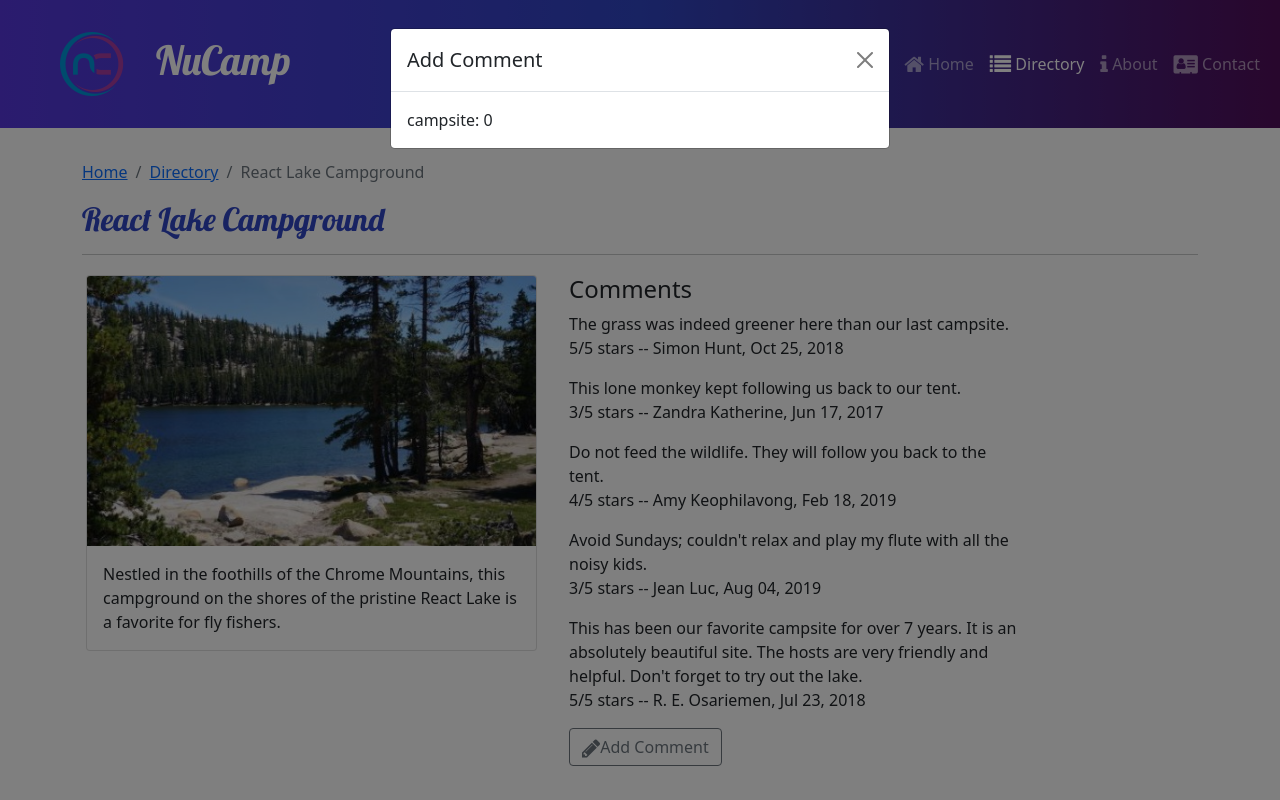
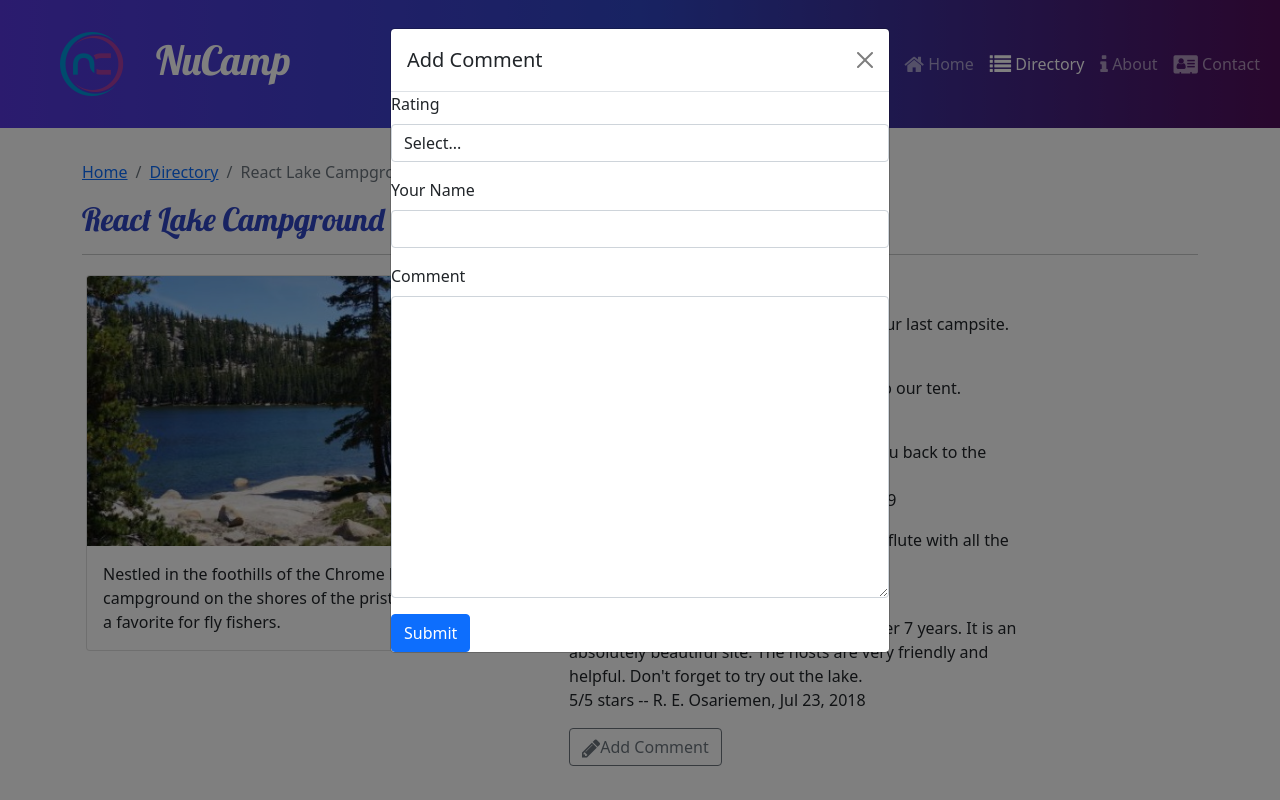
Before and after one commit to eunikehp/nucampsite, a React (Create React App) app: page /directory/0 in a window 1280 px wide. Both pictures are taken after a click on the button "Add Comment". Shown: the top 800 px of the page. Built offline with nearby package versions, Linux system fonts and the light colour scheme.

Commit message:
create the comment form and its onSubmit event handler

```diff
--- a/src/features/comments/CommentForm.js
+++ b/src/features/comments/CommentForm.js
@@ -1,8 +1,19 @@
 import { useState } from 'react';
-import { Button, Modal, ModalHeader, ModalBody } from 'reactstrap';
+import { Button, Modal, ModalHeader, FormGroup, Label } from 'reactstrap';
+import { Formik, Field, Form } from 'formik';
 
 const CommentForm = ({ campsiteId }) => {
   const [ modalOpen, setModalOpen ] = useState(false);
+  const handleSubmit = (values) => {
+    const comment = {
+      campsiteId: parseInt(campsiteId),
+      rating: values.rating,
+      author: values.author,
+      text: values.commentText
+    };
+    console.log(comment);
+    setModalOpen(false);
+  }
 
   return (
     <>
@@ -11,11 +22,61 @@
       </Button>
       <Modal isOpen={modalOpen}>
         <ModalHeader toggle={() => setModalOpen(false)}>Add Comment</ModalHeader>
-        <ModalBody>campsite: {campsiteId} </ModalBody>
+        <Formik initialValues={{
+          rating: undefined,
+          author: ' ',
+          commentText: ' '
+        }}
+        onSubmit={handleSubmit}
+        >
+          <Form>
+            <FormGroup>
+              <Label htmlFor='rating'>
+                Rating
+              </Label>
+              <Field
+                name='rating'
+                as='select'
+                className='form-control'
+              >
+                <option>Select...</option>
+                <option>1</option>
+                <option>2</option>
+                <option>3</option>
+                <option>4</option>
+                <option>5</option>
+              </Field>
+            </FormGroup>
+            <FormGroup>
+              <Label htmlFor='author'>
+                Your Name
+              </Label>
+              <Field
+                name='author'
+                placeholder='Your Name'
+                className='form-control'
+              />
+            </FormGroup>
+            <FormGroup>
+              <Label htmlFor='commentText'>
+                Comment
+              </Label>
+              <Field
+                name='commentText'
+                as='textarea'
+                rows='12'
+                className='form-control'
+              />
+            </FormGroup>
+            <Button type='submit' color='primary'>
+              Submit
+            </Button>
+          </Form>
+        </Formik>
       </Modal>
     </>
-  )
-}
+  );
+};
 
 
 export default CommentForm;
```
